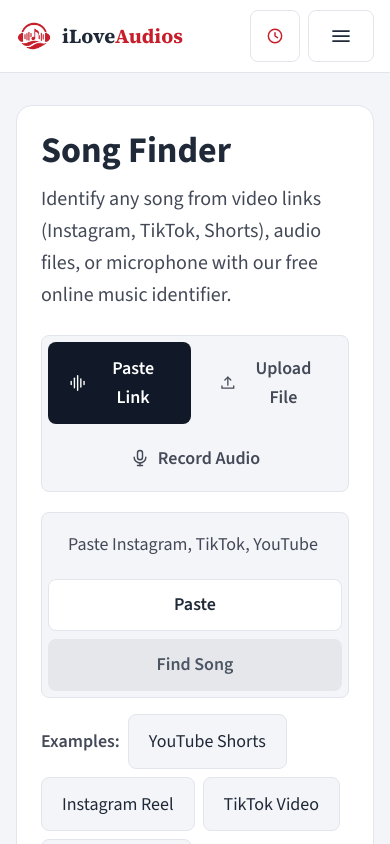
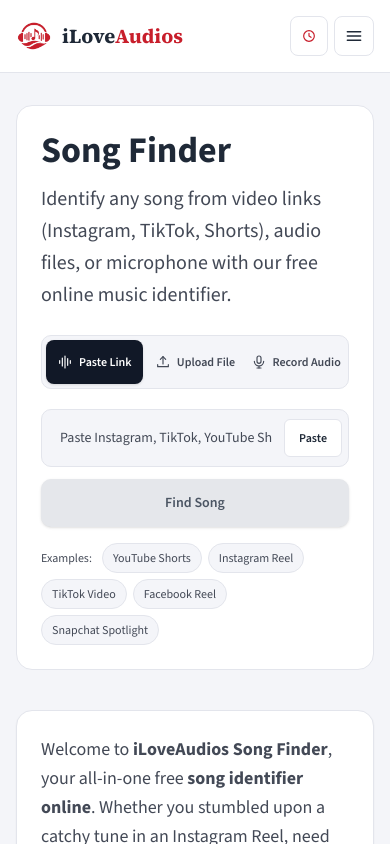
Before and after one commit to kunwarom09/audiolab, a Next.js app: page /tools/song-extractor in a window 390 px wide. Shown: the top 844 px of the page. Built offline with nearby package versions, Linux system fonts and the light colour scheme.

Commit message:
style(mobile): polish mobile UI for tabs, input bar, pills, and header buttons

```diff
--- a/next.config.mjs
+++ b/next.config.mjs
@@ -1,5 +1,6 @@
 /** @type {import('next').NextConfig} */
 const nextConfig = {
+  devIndicators: false,
   experimental: {
     serverActions: {
       bodySizeLimit: '1000mb',
--- a/src/components/Header.jsx
+++ b/src/components/Header.jsx
@@ -104,17 +104,17 @@ export default function Header({ onOpenHistory, historyCount }) {
           </div>
         </nav>
 
-        <div className="flex items-center gap-2 shrink-0">
+        <div className="flex items-center gap-1.5 sm:gap-2 shrink-0">
           <button
             type="button"
             onClick={onOpenHistory}
-            className="min-h-[52px] min-w-[48px] px-3.5 xl:px-5 rounded-[8px] bg-[var(--color-surface)] hover:bg-[var(--color-bg)] border border-[var(--color-border)] text-[var(--color-text)] hover:text-[var(--color-brand)] text-[length:var(--text-base)] font-semibold flex items-center gap-2 transition-colors duration-150 cursor-pointer"
+            className="h-10 sm:min-h-[44px] px-2.5 sm:px-4 rounded-[8px] bg-[var(--color-surface)] hover:bg-[var(--color-bg)] border border-[var(--color-border)] text-[var(--color-text)] hover:text-[var(--color-brand)] text-xs sm:text-sm font-semibold flex items-center gap-1.5 transition-colors duration-150 cursor-pointer"
             title="View History"
           >
-            <HistoryClockIcon className="w-5 h-5 text-[var(--color-brand)]" />
+            <HistoryClockIcon className="w-4 h-4 sm:w-5 sm:h-5 text-[var(--color-brand)] shrink-0" />
             <span className="hidden sm:inline">History</span>
             {historyCount > 0 && (
-              <span className="px-2.5 py-1 rounded-full text-[length:var(--text-base)] leading-none font-bold bg-[var(--color-brand)] text-white">
+              <span className="min-w-[18px] h-[18px] px-1 rounded-full text-[11px] leading-none font-bold bg-[var(--color-brand)] text-white flex items-center justify-center">
                 {historyCount}
               </span>
             )}
@@ -123,15 +123,15 @@ export default function Header({ onOpenHistory, historyCount }) {
           <button
             type="button"
             onClick={() => setIsMenuOpen((prev) => !prev)}
-            className="lg:hidden min-h-[52px] min-w-[48px] px-[20px] rounded-[8px] bg-[var(--color-surface)] hover:bg-[var(--color-bg)] border border-[var(--color-border)] text-[var(--color-text)] cursor-pointer flex items-center justify-center"
+            className="lg:hidden h-10 w-10 sm:min-h-[44px] sm:min-w-[44px] p-0 rounded-[8px] bg-[var(--color-surface)] hover:bg-[var(--color-bg)] border border-[var(--color-border)] text-[var(--color-text)] cursor-pointer flex items-center justify-center"
             title="Toggle Menu"
             aria-label="Toggle Navigation Menu"
             aria-expanded={isMenuOpen}
           >
             {isMenuOpen ? (
-              <CloseCrossIcon className="w-6 h-6 text-[var(--color-brand)]" />
+              <CloseCrossIcon className="w-5 h-5 text-[var(--color-brand)]" />
             ) : (
-              <MenuLinesIcon className="w-6 h-6" />
+              <MenuLinesIcon className="w-5 h-5" />
             )}
           </button>
         </div>
--- a/src/components/MediaInputArea.jsx
+++ b/src/components/MediaInputArea.jsx
@@ -255,23 +255,24 @@ export default function MediaInputArea({
 
   return (
     <div className="w-full space-y-5">
+      {/* Responsive Segmented Tabs */}
       <div
         role="tablist"
         aria-label="Song finder input method"
-        className="w-full sm:inline-flex sm:w-auto flex flex-wrap gap-2 p-1.5 bg-[var(--color-bg)] rounded-[8px] border border-[var(--color-border)]"
+        className="w-full grid grid-cols-3 sm:inline-flex sm:w-auto items-center gap-1 p-1 bg-[var(--color-bg)] rounded-[10px] border border-[var(--color-border)]"
       >
         <button
           type="button"
           role="tab"
           aria-selected={activeTab === 'link'}
           onClick={() => setActiveTab('link')}
-          className={`flex-1 sm:flex-initial min-h-[48px] px-[20px] py-[12px] rounded-[8px] text-[length:var(--text-base)] font-semibold flex items-center justify-center gap-2 transition-colors duration-150 cursor-pointer ${
+          className={`flex items-center justify-center gap-1.5 min-h-[44px] px-2.5 sm:px-4 py-2 rounded-[8px] text-xs sm:text-sm font-semibold transition-all duration-150 cursor-pointer whitespace-nowrap ${
             activeTab === 'link'
-              ? 'bg-[var(--color-pill-active)] text-white'
+              ? 'bg-[var(--color-pill-active)] text-white shadow-sm'
               : 'text-[var(--color-text-muted)] hover:text-[var(--color-text)]'
           }`}
         >
-          <WaveformIcon className="w-5 h-5" />
+          <WaveformIcon className="w-4 h-4 shrink-0" />
           <span>Paste Link</span>
         </button>
 
@@ -280,13 +281,13 @@ export default function MediaInputArea({
           role="tab"
           aria-selected={activeTab === 'upload'}
           onClick={() => setActiveTab('upload')}
-          className={`flex-1 sm:flex-initial min-h-[48px] px-[20px] py-[12px] rounded-[8px] text-[length:var(--text-base)] font-semibold flex items-center justify-center gap-2 transition-colors duration-150 cursor-pointer ${
+          className={`flex items-center justify-center gap-1.5 min-h-[44px] px-2.5 sm:px-4 py-2 rounded-[8px] text-xs sm:text-sm font-semibold transition-all duration-150 cursor-pointer whitespace-nowrap ${
             activeTab === 'upload'
-              ? 'bg-[var(--color-pill-active)] text-white'
+              ? 'bg-[var(--color-pill-active)] text-white shadow-sm'
               : 'text-[var(--color-text-muted)] hover:text-[var(--color-text)]'
           }`}
         >
-          <UploadTrayIcon className="w-5 h-5" />
+          <UploadTrayIcon className="w-4 h-4 shrink-0" />
           <span>Upload File</span>
         </button>
 
@@ -295,32 +296,31 @@ export default function MediaInputArea({
           role="tab"
           aria-selected={activeTab === 'record'}
           onClick={() => setActiveTab('record')}
-          className={`flex-1 sm:flex-initial min-h-[48px] px-[20px] py-[12px] rounded-[8px] text-[length:var(--text-base)] font-semibold flex items-center justify-center gap-2 transition-colors duration-150 cursor-pointer ${
+          className={`flex items-center justify-center gap-1.5 min-h-[44px] px-2.5 sm:px-4 py-2 rounded-[8px] text-xs sm:text-sm font-semibold transition-all duration-150 cursor-pointer whitespace-nowrap ${
             activeTab === 'record'
-              ? 'bg-[var(--color-pill-active)] text-white'
+              ? 'bg-[var(--color-pill-active)] text-white shadow-sm'
               : 'text-[var(--color-text-muted)] hover:text-[var(--color-text)]'
           }`}
         >
-          <MicStrokeIcon className="w-5 h-5" />
+          <MicStrokeIcon className="w-4 h-4 shrink-0" />
           <span>Record Audio</span>
         </button>
       </div>
 
       {activeTab === 'link' && (
-        <div className="space-y-4">
-          <form onSubmit={handleLinkSubmit}>
+        <div className="space-y-3">
+          <form onSubmit={handleLinkSubmit} className="space-y-3">
             <label htmlFor="subpage-song-finder-url" className="sr-only">
               Video URL
             </label>
-            <div className="flex flex-col sm:flex-row items-stretch sm:items-center bg-[var(--color-bg)] rounded-[8px] p-1.5 gap-2 border border-[var(--color-border)] focus-within:border-[var(--color-brand)]">
-              <div className="flex items-center flex-1 min-w-0 gap-2">
+            <div className="relative flex items-center bg-[var(--color-bg)] rounded-[10px] p-1.5 border border-[var(--color-border)] focus-within:border-[var(--color-brand)] transition-colors">
               <input
                 id="subpage-song-finder-url"
-                  type="text"
+                type="url"
                 value={url}
                 onChange={(e) => setUrl(e.target.value)}
                 placeholder={linkPlaceholder}
-                  className="w-full min-h-[52px] bg-transparent px-[20px] text-[length:var(--text-base)] text-[var(--color-text)] placeholder:text-[var(--color-text-muted)] focus:outline-none"
+                className="flex-1 min-w-0 min-h-[44px] sm:min-h-[48px] bg-transparent px-3 sm:px-4 text-sm sm:text-base text-[var(--color-text)] placeholder:text-[var(--color-text-muted)] focus:outline-none"
                 disabled={isLoading}
               />
 
@@ -329,39 +329,36 @@ export default function MediaInputArea({
                   type="button"
                   onClick={() => setUrl('')}
                   aria-label="Clear URL"
-                    className="min-w-[48px] min-h-[48px] flex items-center justify-center text-[var(--color-text-muted)] hover:text-[var(--color-text)] cursor-pointer shrink-0"
+                  className="w-9 h-9 flex items-center justify-center text-[var(--color-text-muted)] hover:text-[var(--color-text)] cursor-pointer shrink-0"
                 >
-                    <CloseCrossIcon className="w-5 h-5" />
+                  <CloseCrossIcon className="w-4 h-4" />
                 </button>
               )}
-              </div>
 
-              <div className="flex flex-col sm:flex-row items-stretch sm:items-center gap-2 shrink-0">
               <button
                 type="button"
                 onClick={handlePaste}
-                  className="w-full sm:w-auto min-h-[52px] px-[20px] rounded-[8px] text-[length:var(--text-base)] font-semibold text-[var(--color-text)] bg-[var(--color-surface)] hover:border-[var(--color-text)] border border-[var(--color-border)] cursor-pointer transition-colors duration-150"
+                className="shrink-0 min-h-[38px] px-3.5 sm:px-4 rounded-[6px] text-xs sm:text-sm font-semibold text-[var(--color-text)] bg-[var(--color-surface)] hover:border-[var(--color-text)] border border-[var(--color-border)] cursor-pointer transition-colors"
               >
                 Paste
               </button>
+            </div>
 
             <button
               type="submit"
               disabled={isSubmitDisabled}
-                  className={`w-full sm:w-auto min-h-[52px] px-[20px] rounded-[8px] font-semibold text-[length:var(--text-base)] transition-colors duration-150 ${
+              className={`w-full min-h-[48px] sm:min-h-[52px] px-5 rounded-[10px] font-semibold text-sm sm:text-base flex items-center justify-center gap-2 transition-all shadow-sm ${
                 isSubmitDisabled
                   ? 'bg-[var(--color-disabled-bg)] text-[var(--color-disabled-fg)] cursor-not-allowed'
-                      : 'bg-[var(--color-brand)] hover:bg-[var(--color-brand-hover)] text-white cursor-pointer'
+                  : 'bg-[var(--color-brand)] hover:bg-[var(--color-brand-hover)] text-white cursor-pointer active:scale-[0.99]'
               }`}
             >
               {isLoading ? 'Finding...' : 'Find Song'}
             </button>
-              </div>
-            </div>
           </form>
 
-          <div className="flex flex-wrap items-center gap-2 text-[length:var(--text-base)]">
-            <span className="text-[var(--color-text-muted)] font-semibold">Examples:</span>
+          <div className="flex flex-wrap items-center gap-1.5 pt-1 text-xs">
+            <span className="text-[var(--color-text-muted)] font-medium mr-1">Examples:</span>
             {sampleReels.map((sample, idx) => (
               <button
                 key={idx}
@@ -370,7 +367,7 @@ export default function MediaInputArea({
                   setUrl(sample.url);
                   onExtractLink(sample.url);
                 }}
-                className="min-h-[48px] px-[20px] py-[12px] rounded-[8px] bg-[var(--color-bg)] hover:border-[var(--color-brand)] hover:text-[var(--color-brand)] border border-[var(--color-border)] text-[var(--color-text)] text-[length:var(--text-base)] font-medium transition-colors duration-150 cursor-pointer"
+                className="px-2.5 py-1.5 rounded-full bg-[var(--color-bg)] hover:border-[var(--color-brand)] hover:text-[var(--color-brand)] border border-[var(--color-border)] text-[var(--color-text-muted)] hover:text-[var(--color-text)] text-xs font-medium transition-colors cursor-pointer"
               >
                 {sample.label}
               </button>
```
Also changed, not shown: src/components/SongFinderSection.jsx (+15 -15 lines). Lines whose indentation alone changed are shown as unchanged.
